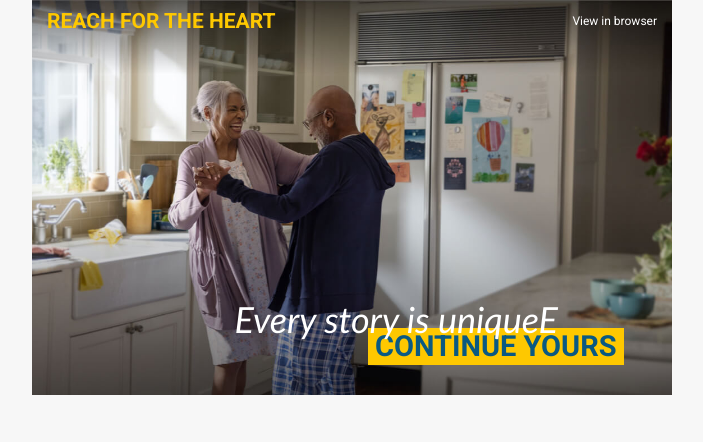
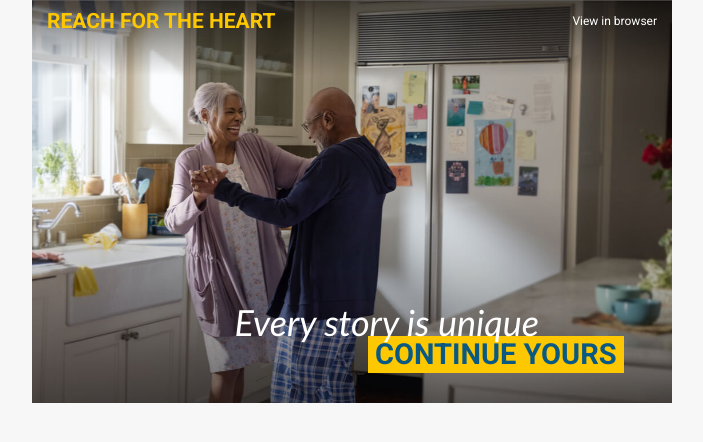
Before and after one commit to Nicole-Hickman-home/MJML, a website: page Overlaps/index.html in a window 1280 px wide. Shown: the whole page, without its empty margins (288-991 px from the left). Drawn offline with Linux system fonts and the light colour scheme; a small style sheet from the web is missing.

Commit message:
Tweak Overlap settings

```diff
--- a/Overlaps/index.html
+++ b/Overlaps/index.html
@@ -131,8 +131,7 @@
       }
 
       .faux-absolute {
-        line-height: 1.5 !important;
-        max-height: 36px !important;
+        max-height: 44px !important;
         position: relative;
         opacity: 0.999;
       }
@@ -288,7 +287,7 @@
                                 <tr>
                                   <td align="left" style="font-size:0px;padding:0px 0 0 180px;word-break:break-word;">
                                     <div style="font-family:Roboto, Helvetica, sans-serif;font-size:16px;line-height:22px;text-align:left;color:#333333;">
-                                      <p style="position: relative; opacity: 0.999; margin: 0; font-family: Quickbrush, Trebuchet MS, sans-serif; font-size: 36px; line-height: 44px; color: #ffffff; font-style: italic;" class="faux-absolute"> Every story is uniqueE </p>
+                                      <p style="max-height: 38px; position: relative; opacity: 0.999; margin: 0; font-family: Quickbrush, Trebuchet MS, sans-serif; font-size: 36px; line-height: 60px; color: #ffffff; font-style: italic;" class="faux-absolute"> Every story is unique </p>
                                     </div>
                                   </td>
                                 </tr>
@@ -426,7 +425,7 @@
                                 <tr>
                                   <td align="left" style="font-size:0px;padding:0px 0px 0 13px;word-break:break-word;">
                                     <div style="font-family:Roboto, Helvetica, sans-serif;font-size:16px;line-height:22px;text-align:left;color:#333333;">
-                                      <p style="position: relative; opacity: 0.999; margin: 0; font-family: Quickbrush, Trebuchet MS, sans-serif; font-size: 30px; line-height: 33px; color: #ffffff; font-style: italic;" class="faux-absolute"> Every story is uniqueE </p>
+                                      <p style="max-height: 38px; position: relative; opacity: 0.999; margin: 0; font-family: Quickbrush, Trebuchet MS, sans-serif; font-size: 30px; line-height: 50px; color: #ffffff; font-style: italic;" class="faux-absolute"> &#8202;Every story is unique </p>
                                     </div>
                                   </td>
                                 </tr>
```
Also changed, not shown: 1 other file.
